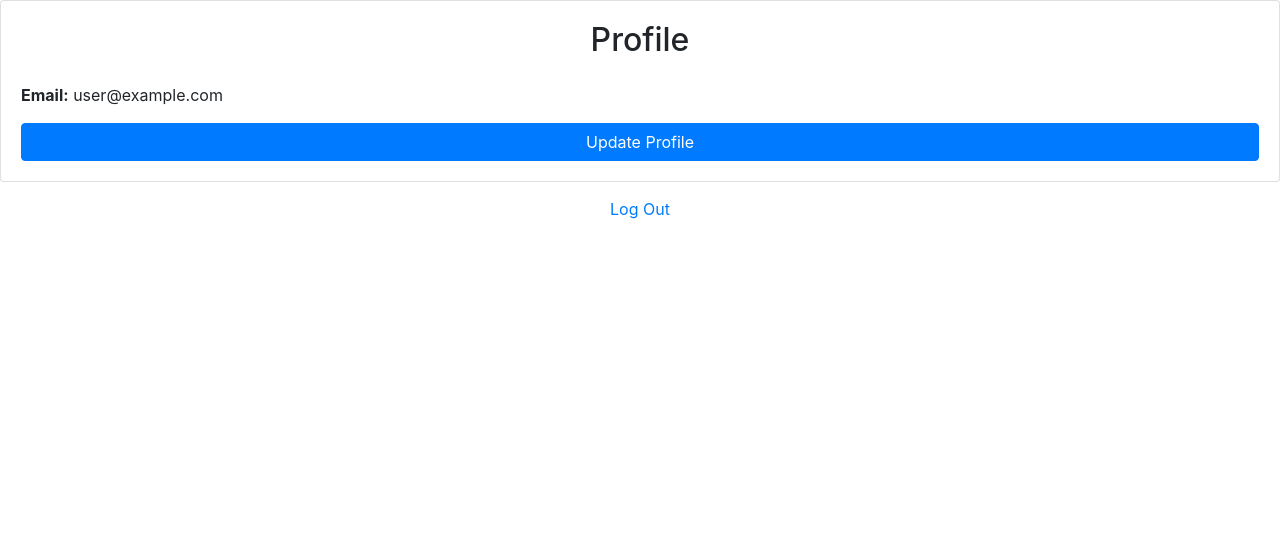
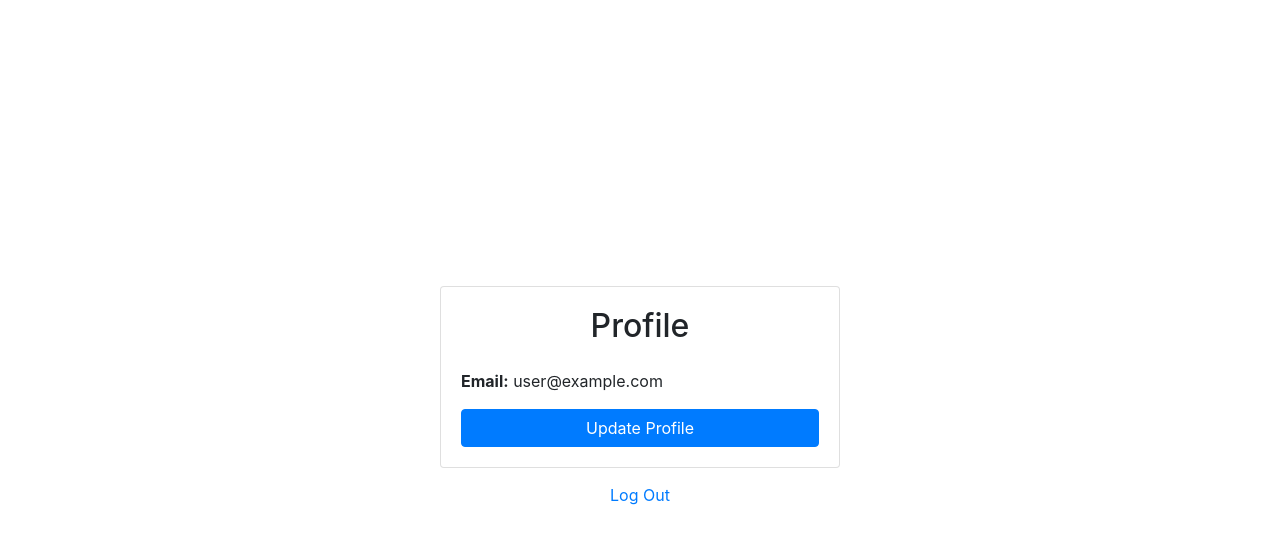
Before and after one commit to stephanieraymos/google-drive, a React (Create React App) app: page / in a window 1280 px wide. Shown: the top 544 px of the page. Built offline with nearby package versions, Linux system fonts and the light colour scheme; no server answers; sample sign-in values are in the browser's storage.

Commit message:
Moved profile into centered container

```diff
--- a/src/Components/Authentication/Profile.js
+++ b/src/Components/Authentication/Profile.js
@@ -2,6 +2,7 @@ import React, { useState } from "react";
 import { Card, Button, Alert } from "react-bootstrap";
 import { useAuth } from "../../Context/AuthContext";
 import { Link, useHistory } from "react-router-dom";
+import CenteredContainer from "./CenteredContainer";
 
 export default function Profile() {
   const [error, setError] = useState("");
@@ -20,7 +21,7 @@ export default function Profile() {
   }
 
   return (
-    <>
+    <CenteredContainer>
       <Card>
         <Card.Body>
           <h2 className="text-center mb-4">Profile</h2>
@@ -36,6 +37,6 @@ export default function Profile() {
           Log Out
         </Button>
       </div>
-    </>
+    </CenteredContainer>
   );
 }
```
